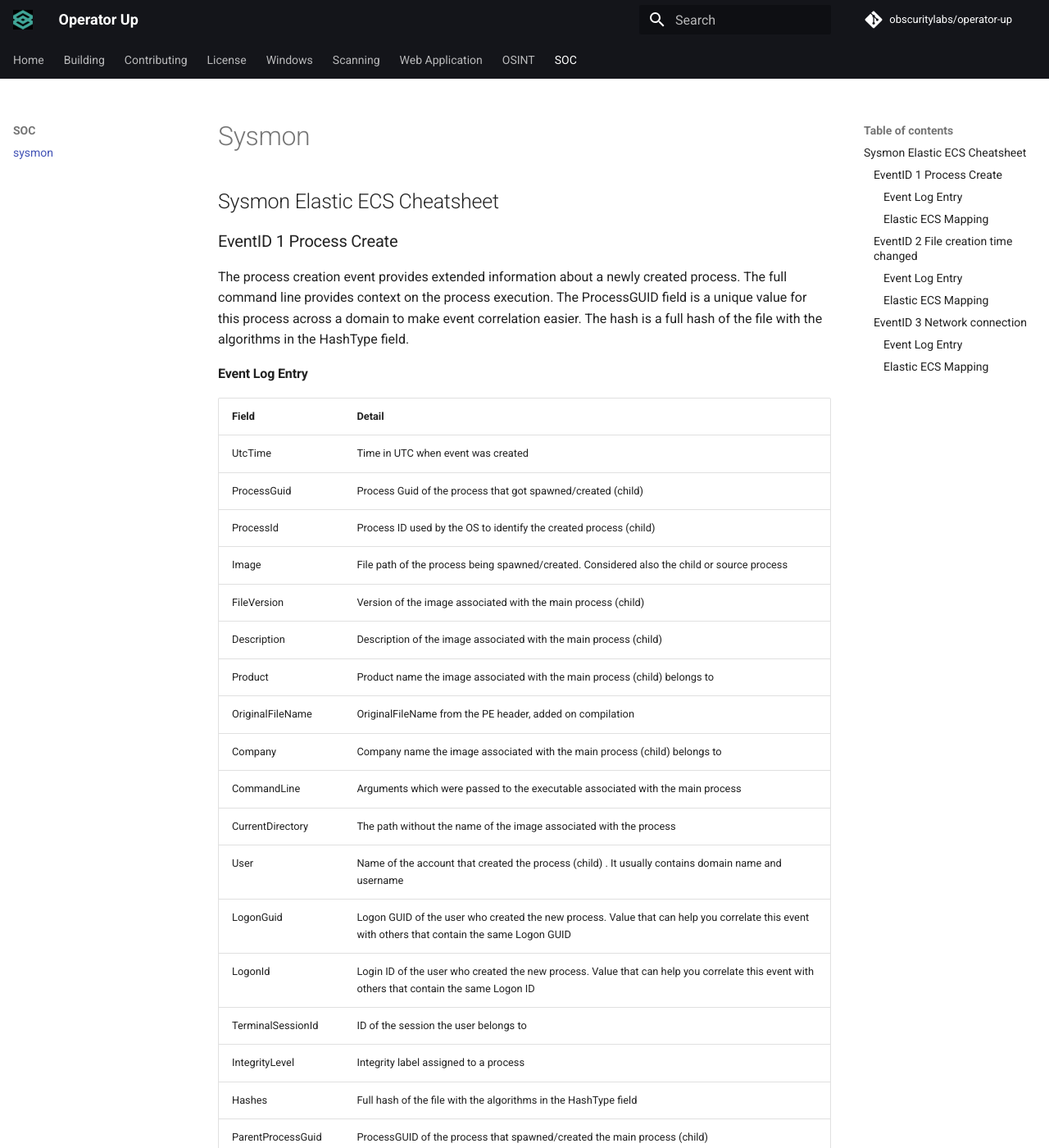
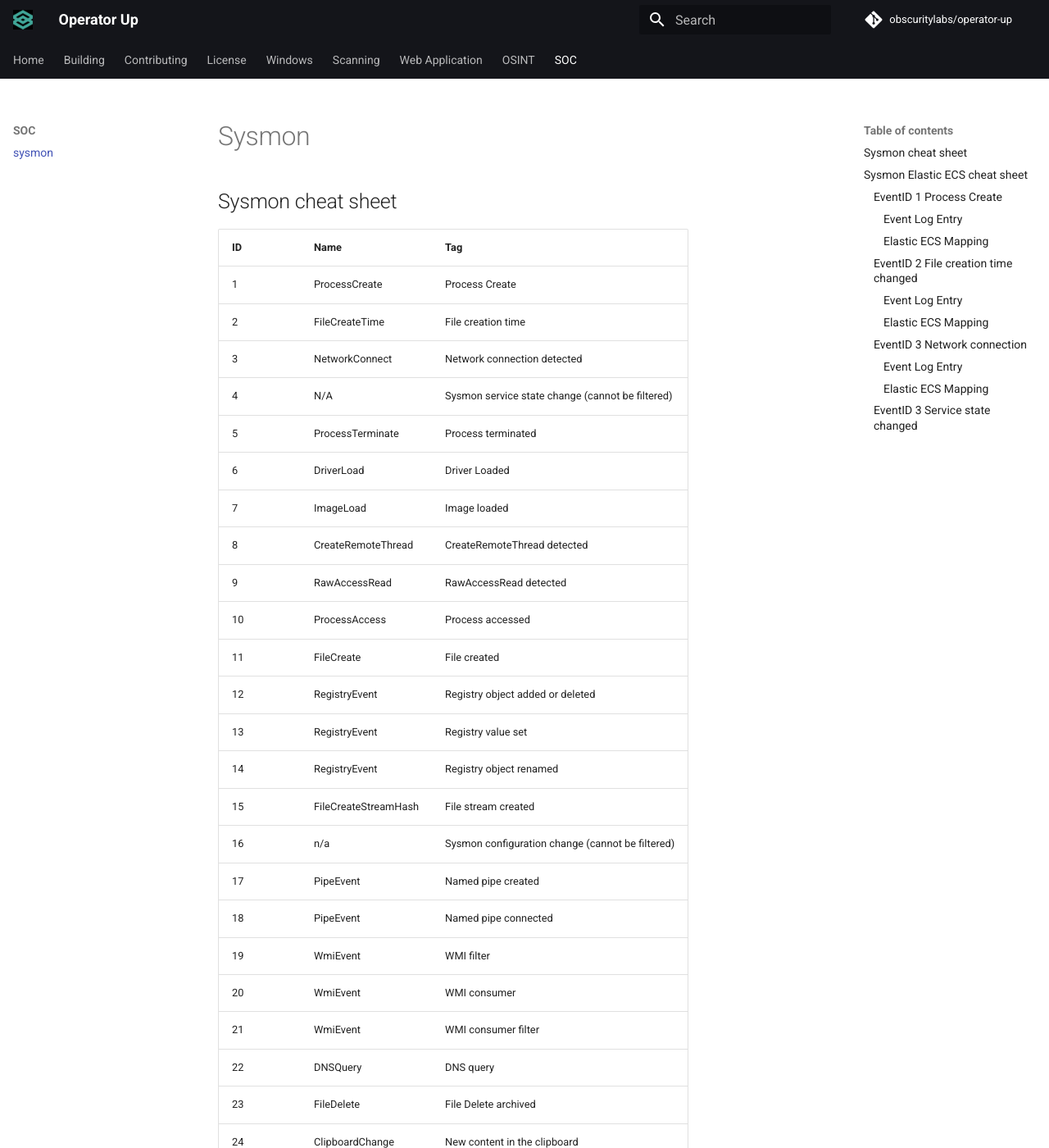
Before and after one commit to obscuritylabs/operator-up, an MkDocs documentation site: the page built from docs/soc/sysmon/sysmon.md, in a window 1280 px wide and 1400 px high. Shown: the whole window at 82% size. Built offline with MkDocs 1.6.1 and Material for MkDocs 9.7.7, drawn with Linux system fonts in a browser that asks for light colours; comment, search, counter and statistics services are not loaded; some of the changed text lies outside the part shown.

Commit message:
Add Sysmon Cheatsheet

```diff
--- a/docs/soc/sysmon/sysmon.md
+++ b/docs/soc/sysmon/sysmon.md
@@ -1,7 +1,37 @@
 # Sysmon
 
+## Sysmon cheat sheet
 
-## Sysmon Elastic ECS Cheatsheet
+| ID  | Name                 | Tag                                              |
+| --- | -------------------- | ------------------------------------------------ |
+| 1   | ProcessCreate        | Process Create                                   |
+| 2   | FileCreateTime       | File creation time                               |
+| 3   | NetworkConnect       | Network connection detected                      |
+| 4   | N/A                  | Sysmon service state change (cannot be filtered) |
+| 5   | ProcessTerminate     | Process terminated                               |
+| 6   | DriverLoad           | Driver Loaded                                    |
+| 7   | ImageLoad            | Image loaded                                     |
+| 8   | CreateRemoteThread   | CreateRemoteThread detected                      |
+| 9   | RawAccessRead        | RawAccessRead detected                           |
+| 10  | ProcessAccess        | Process accessed                                 |
+| 11  | FileCreate           | File created                                     |
+| 12  | RegistryEvent        | Registry object added or deleted                 |
+| 13  | RegistryEvent        | Registry value set                               |
+| 14  | RegistryEvent        | Registry object renamed                          |
+| 15  | FileCreateStreamHash | File stream created                              |
+| 16  | n/a                  | Sysmon configuration change (cannot be filtered) |
+| 17  | PipeEvent            | Named pipe created                               |
+| 18  | PipeEvent            | Named pipe connected                             |
+| 19  | WmiEvent             | WMI filter                                       |
+| 20  | WmiEvent             | WMI consumer                                     |
+| 21  | WmiEvent             | WMI consumer filter                              |
+| 22  | DNSQuery             | DNS query                                        |
+| 23  | FileDelete           | File Delete archived                             |
+| 24  | ClipboardChange      | New content in the clipboard                     |
+| 25  | ProcessTampering     | Process image change                             |
+| 26  | FileDeleteDetected   | File Delete logged                               |
+
+## Sysmon Elastic ECS cheat sheet
 
 ### EventID 1 Process Create
 
@@ -97,7 +127,6 @@
 | user.id | S-1-5-18 | LogonId |
 | user.name | SYSTEM | User |
 
-
 ### EventID 2 File creation time changed
 
 The change file creation time event is registered when a file creation time is explicitly modified by a process. This event helps tracking the real creation time of a file. Attackers may change the file creation time of a backdoor to make it look like it was installed with the operating system. Note that many processes legitimately change the creation time of a file; it does not necessarily indicate malicious activity.
@@ -116,6 +145,7 @@
 | User                    | Name of the account that created the file. It usually contains domain name and username |
 
 #### Elastic ECS Mapping
+
 | ECS Event Mapping | Field Data (Example) | Sysmon Field Mapping |
 |----|----|----|
 
@@ -201,3 +231,7 @@
 | user.domain | NT AUTHORITY | User |
 | user.id | S-1-5-18 | User |
 | user.name | NETWORK SERVICE | User |
+
+### EventID 3 Service state changed
+
+The service state change event reports the state of the Sysmon service (started or stopped).
```
Also changed, not shown: 1 other file.
